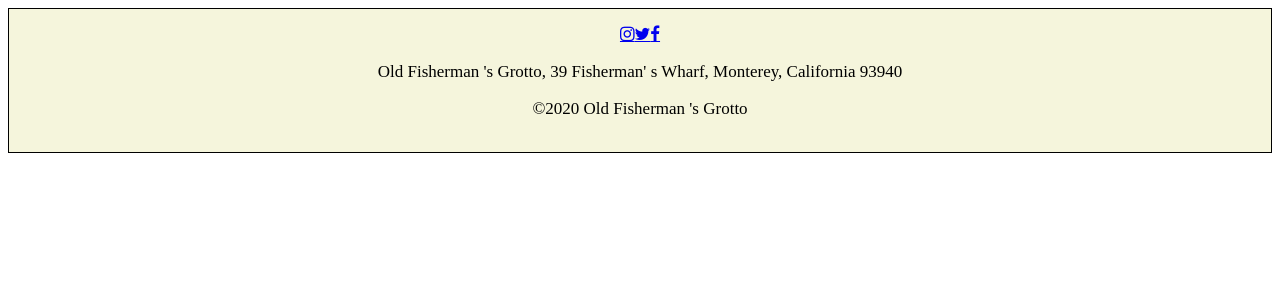
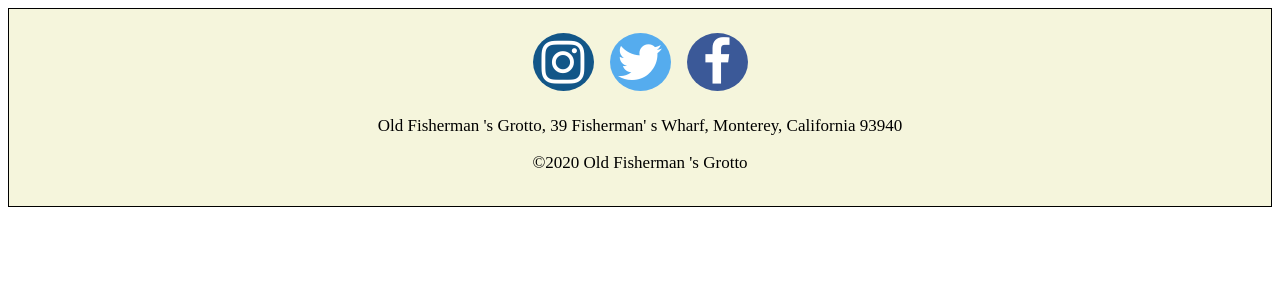
Before and after one commit to AJOmer/grotto, a React (Create React App) app in the folder grotto/: page / in a window 1280 px wide. Shown: the top 300 px of the page. Built offline with nearby package versions, Linux system fonts and the light colour scheme.

Commit message:
social media buttons for footer done

```diff
--- a/grotto/src/components/pagelayout/Footer/Footer.css
+++ b/grotto/src/components/pagelayout/Footer/Footer.css
@@ -9,3 +9,42 @@
     display: block;
     padding: 1rem;
 }
+
+.footer-socials a {
+    text-align: center;
+    font-size: 50px;
+    margin: 0.5rem;
+    padding: 4px;
+    width: 53px;
+    text-decoration: none;
+}
+
+.fa-twitter {
+    background: #55acee;
+    color: white;
+    border-radius: 50%;
+}
+
+.fa-instagram {
+    background: #125688;
+    color: white;
+    border-radius: 50%;
+}
+
+.fa-facebook {
+    background: #3b5998;
+    color: white;
+    border-radius: 50%;
+}
+
+.fa-twitter:hover {
+    opacity: 0.5;
+}
+
+.fa-instagram:hover {
+    opacity: 0.5;
+}
+
+.fa-facebook:hover {
+    opacity: 0.5;
+}
--- a/grotto/src/components/pagelayout/Footer/Footer.js
+++ b/grotto/src/components/pagelayout/Footer/Footer.js
@@ -15,7 +15,7 @@ const Footer = () => {
         className = "fa fa-instagram" /
         >
         <
-        a href = "https://twitter.com/fishermangrotto"
+        a href = "https://twitter.com/oldfishgrotto?lang=en"
         className = "fa fa-twitter" /
         >
         <
```
